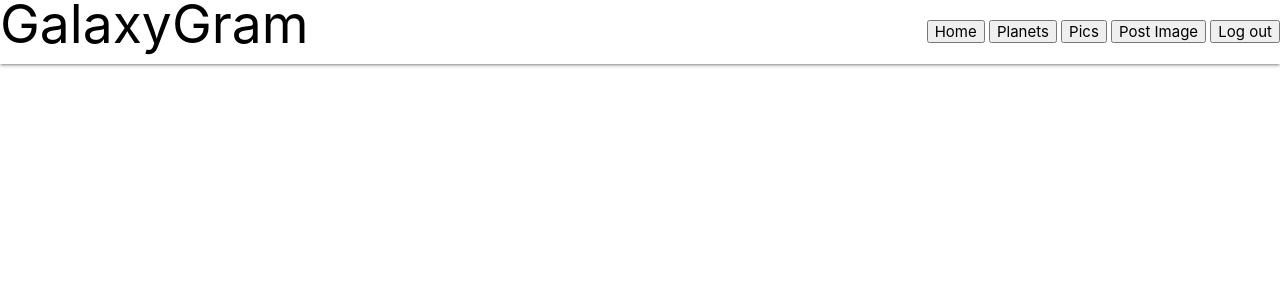
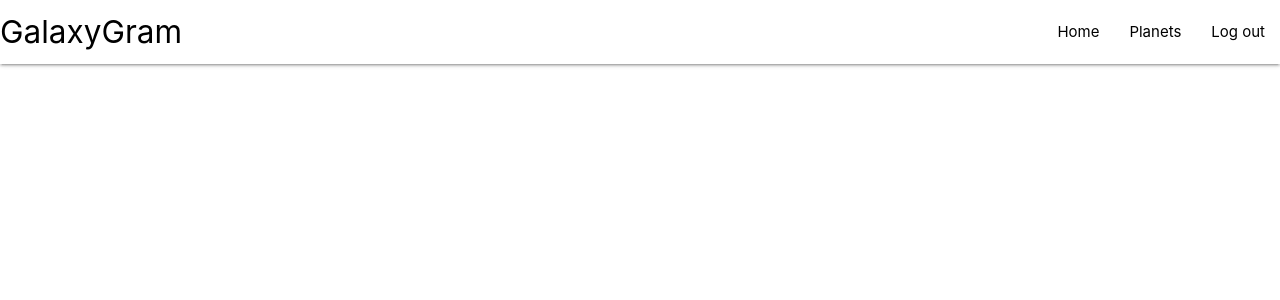
Before and after one commit to Hoyt1974/GalaxyGram, a Django app: page / in a window 1280 px wide. Shown: the top 300 px of the page. Run offline with Django 3.2, Linux system fonts and the light colour scheme; the visitor is signed in with stand-in values (Sample User, id 1); data that the repository does not hold is empty.

Commit message:
fixed navbar

```diff
--- a/templates/navbar.html
+++ b/templates/navbar.html
@@ -1,4 +1,4 @@
-<nav class="navbar" style="display: flex; justify-content: space-between; align-items: center; background-color: white">
+<!-- <nav class="navbar" style="display: flex; justify-content: space-between; align-items: center; background-color: white">
 
 
   <div style="padding-bottom: 30px;">
@@ -22,4 +22,17 @@
     </button>
   </div>
 
-</nav>
+</nav> -->
+
+<div class="navbar-fixed">
+  <nav>
+    <div class="nav-wrapper" style="background-color: white;">
+      <a href="/" class="brand-logo"  style="color: black;">GalaxyGram</a>
+      <ul id="nav-mobile" class="right hide-on-med-and-down">
+        <li><a href="/" style="color: black;">Home</a></li>
+        <li><a href="/planet/" style="color: black;">Planets</a></li>
+        <li><a href="/logout"  style="color: black;">Log out</a></li>
+      </ul>
+    </div>
+  </nav>
+</div>
```
